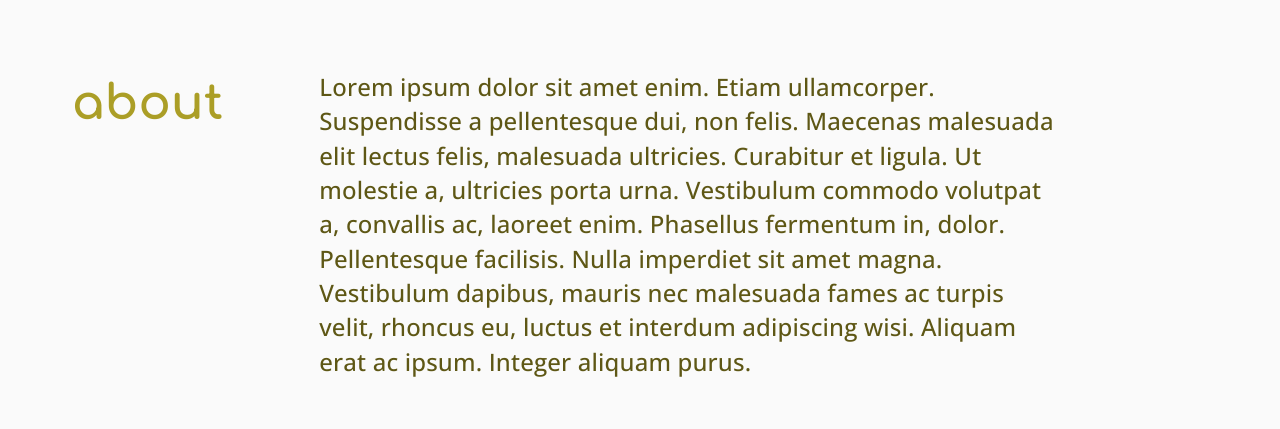
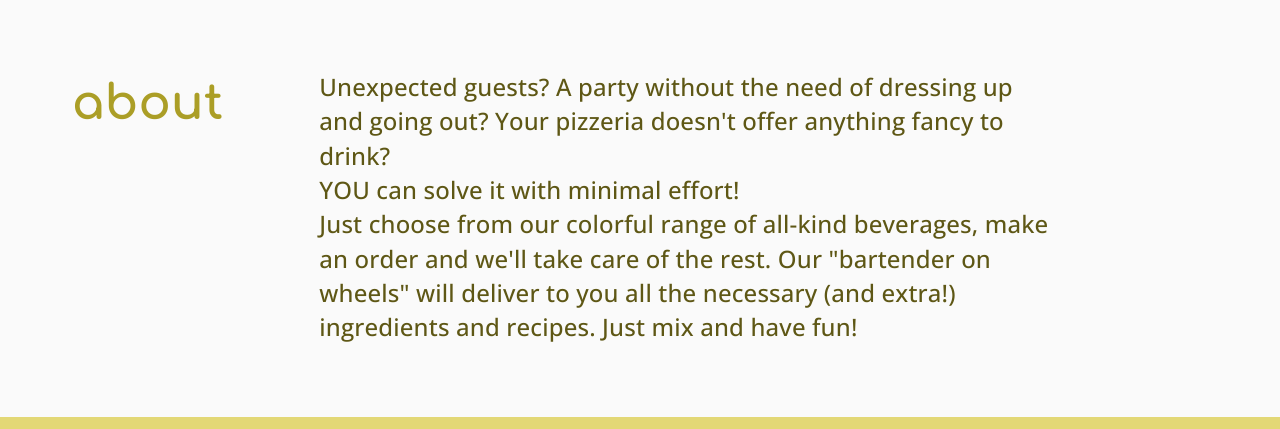
Before and after one commit to tusi-4/br-project, a React (Create React App) app: page / in a window 1280 px wide. Shown: the part 802-1231 px from the top of the page. Built offline with nearby package versions, Linux system fonts and the light colour scheme.

Commit message:
Add text for About

```diff
--- a/src/components/features/About/About.js
+++ b/src/components/features/About/About.js
@@ -8,7 +8,7 @@ const Component = (className) => (
   <div id="about-beverider" className={clsx(className, styles.aboutRoot)}>
     <h2 className={clsx(className, styles.aboutH2)}>about</h2>
     <p className={clsx(className, styles.about)}>
-        Lorem ipsum dolor sit amet enim. Etiam ullamcorper. Suspendisse a pellentesque dui, non felis. Maecenas malesuada elit lectus felis, malesuada ultricies. Curabitur et ligula. Ut molestie a, ultricies porta urna. Vestibulum commodo volutpat a, convallis ac, laoreet enim. Phasellus fermentum in, dolor. Pellentesque facilisis. Nulla imperdiet sit amet magna. Vestibulum dapibus, mauris nec malesuada fames ac turpis velit, rhoncus eu, luctus et interdum adipiscing wisi. Aliquam erat ac ipsum. Integer aliquam purus.
+        Unexpected guests? A party without the need of dressing up and going out? Your pizzeria doesn&apos;t offer anything fancy to drink?<br />YOU can solve it with minimal effort!<br />Just choose from our colorful range of all-kind beverages, make an order and we&apos;ll take care of the rest. Our &quot;bartender on wheels&quot; will deliver to you all the necessary (and extra!) ingredients and recipes. Just mix and have fun!
     </p>
   </div>
 );
```
